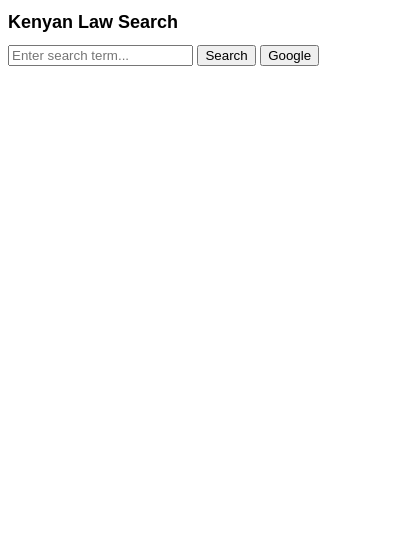
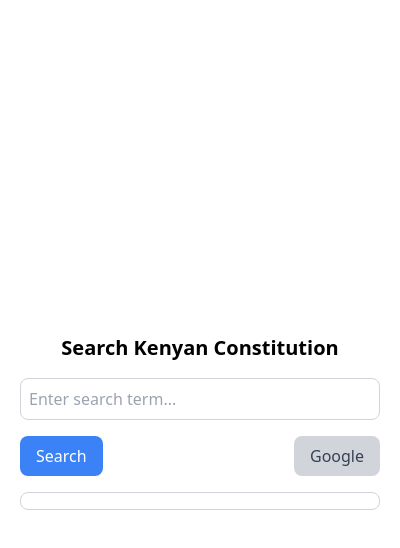
Before and after one commit to Mozart299/Kenyan-law-extension, a browser extension: page popup.html in a window 400 px wide. Drawn offline with nearby package versions, Linux system fonts and the light colour scheme.

Commit message:
Update manifest and popup.html for Kenyan constitution search

```diff
--- a/popup.html
+++ b/popup.html
@@ -6,33 +6,20 @@
     <meta name="viewport" content="width=device-width, initial-scale=1.0">
     <script type="module" src="popup.js" defer></script>
     <title>Kenyan Constitution Search</title>
-
-    <style>
-        body {
-            font-family: Arial, sans-serif;
-            width: 400px;
-        }
-
-        h1 {
-            font-size: 18px;
-        }
-
-        #results {
-            margin-top: 10px;
-            max-height: 200px;
-            overflow-y: auto;
-        }
-    </style>
+    <link href="https://cdn.jsdelivr.net/npm/tailwindcss@2.2.19/dist/tailwind.min.css" rel="stylesheet">
 </head>
 
-<body>
-    <h1>Kenyan Law Search</h1>
-    <input type="text" id="searchQuery" placeholder="Enter search term...">
-    <button id="searchButton">Search</button>
-    <button id="googleButton">Google</button>
-    <div id="results"></div>
-    <div id="loadingDiv" style="display:none;">Loading...</div>
-
+<body class="flex items-center justify-center min-h-screen">
+    <div class="bg-white rounded-lg p-5 w-full max-w-md">
+        <h1 class="text-xl font-semibold mb-4 text-center ">Search Kenyan Constitution</h1>
+        <input type="text" id="searchQuery" placeholder="Enter search term..." class="border border-gray-300 rounded-lg p-2 w-full mb-4 focus:outline-none focus:ring-2 focus:ring-blue-500">
+        <div class="flex justify-between">
+            <button id="searchButton" class="bg-blue-500 text-white rounded-lg px-4 py-2 hover:bg-blue-600 focus:outline-none focus:ring-2 focus:ring-blue-500">Search</button>
+            <button id="googleButton" class="bg-gray-300 text-gray-700 rounded-lg px-4 py-2 ml-4 hover:bg-gray-400 focus:outline-none focus:ring-2 focus:ring-gray-500">Google</button> <!-- Added ml-4 for margin -->
+        </div>
+        <div id="results" class="mt-4 max-h-48 overflow-y-auto border border-gray-300 rounded-lg p-2"></div>
+        <div id="loadingDiv" class="mt-2 text-center text-gray-500" style="display:none;">Loading...</div>
+    </div>
 </body>
 
 </html>
```
Also changed, not shown: manifest.json.
